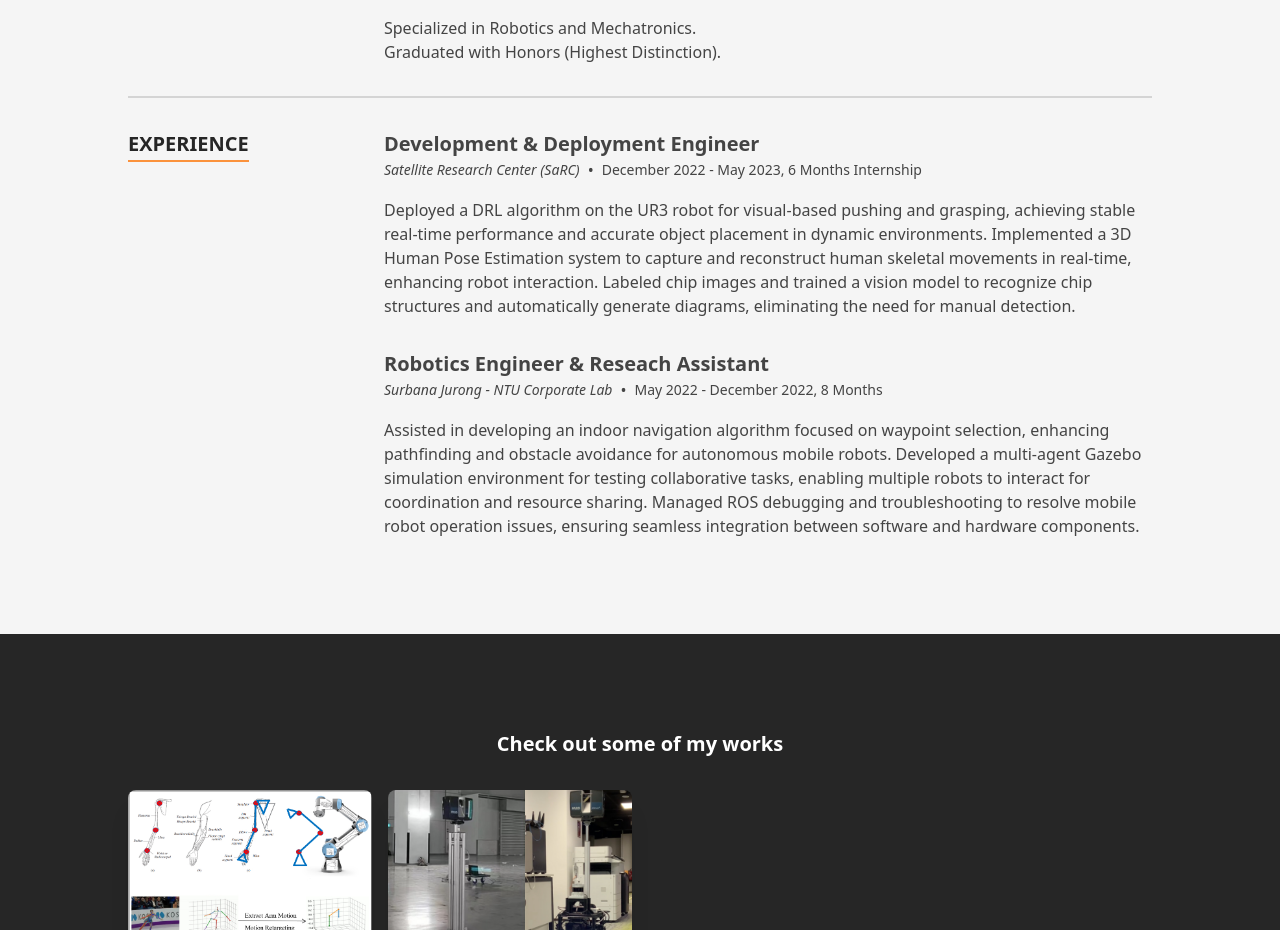
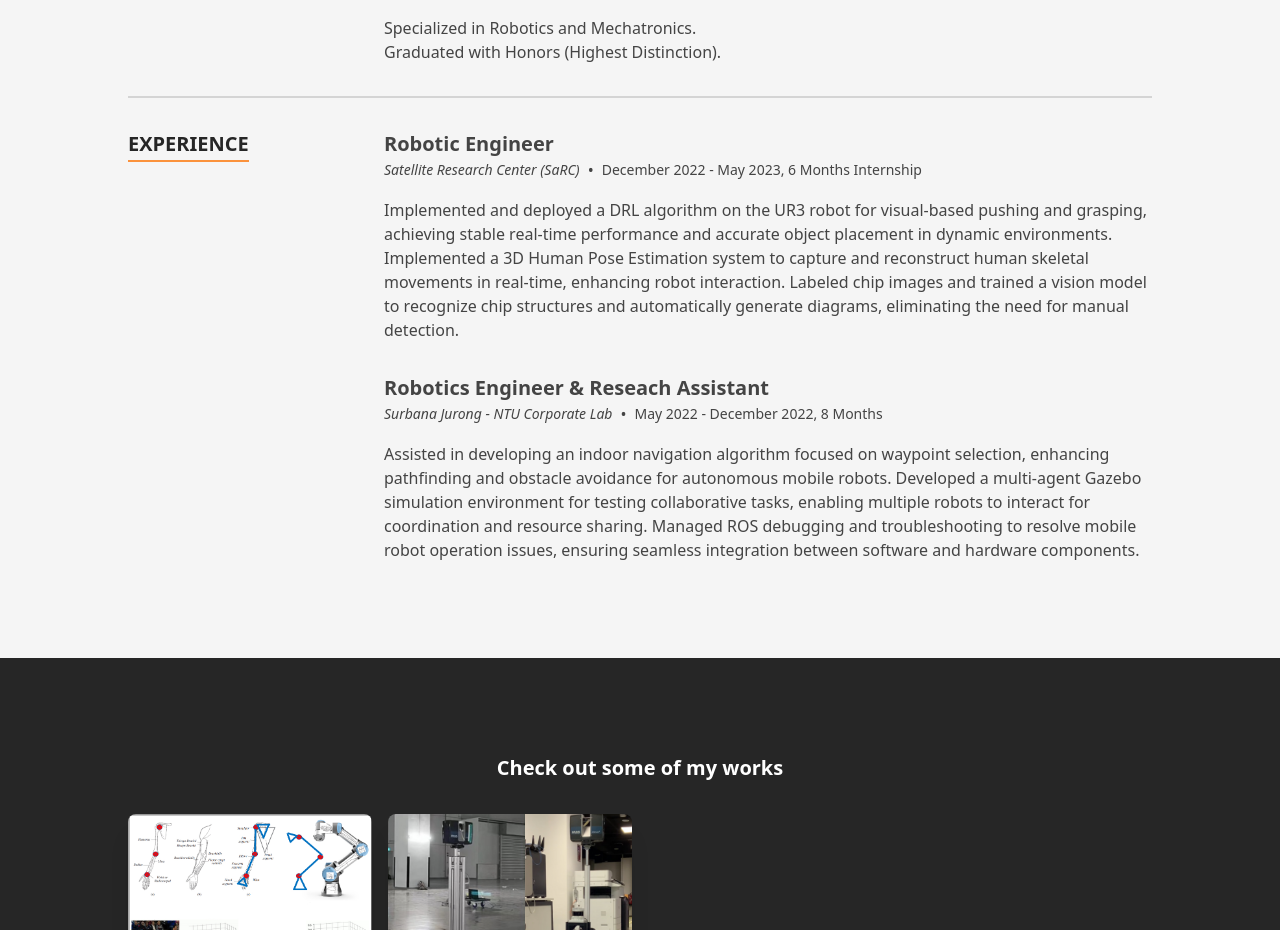
Before and after one commit to iQiyuan/iQiyuan-Personal-Website, a Next.js app: page / in a window 1280 px wide. Shown: the part 1660-2590 px from the top of the page. Built offline with nearby package versions, Linux system fonts and the light colour scheme.

Commit message:
update profile

```diff
--- a/src/data/data.tsx
+++ b/src/data/data.tsx
@@ -234,10 +234,10 @@ export const experience: TimelineItem[] = [
   {
     date: 'December 2022 - May 2023, 6 Months Internship',
     location: 'Satellite Research Center (SaRC)',
-    title: 'Development & Deployment Engineer',
+    title: 'Robotic Engineer',
     content: (
       <p>
-        Deployed a DRL algorithm on the UR3 robot for visual-based pushing and grasping, achieving stable real-time performance and accurate object placement in dynamic environments. Implemented a 3D Human Pose Estimation system to capture and reconstruct human skeletal movements in real-time, enhancing robot interaction. Labeled chip images and trained a vision model to recognize chip structures and automatically generate diagrams, eliminating the need for manual detection.
+        Implemented and deployed a DRL algorithm on the UR3 robot for visual-based pushing and grasping, achieving stable real-time performance and accurate object placement in dynamic environments. Implemented a 3D Human Pose Estimation system to capture and reconstruct human skeletal movements in real-time, enhancing robot interaction. Labeled chip images and trained a vision model to recognize chip structures and automatically generate diagrams, eliminating the need for manual detection.
       </p>
     ),
   },
```
Also changed, not shown: 1 other file (tests, documents, lock files or other folders).
